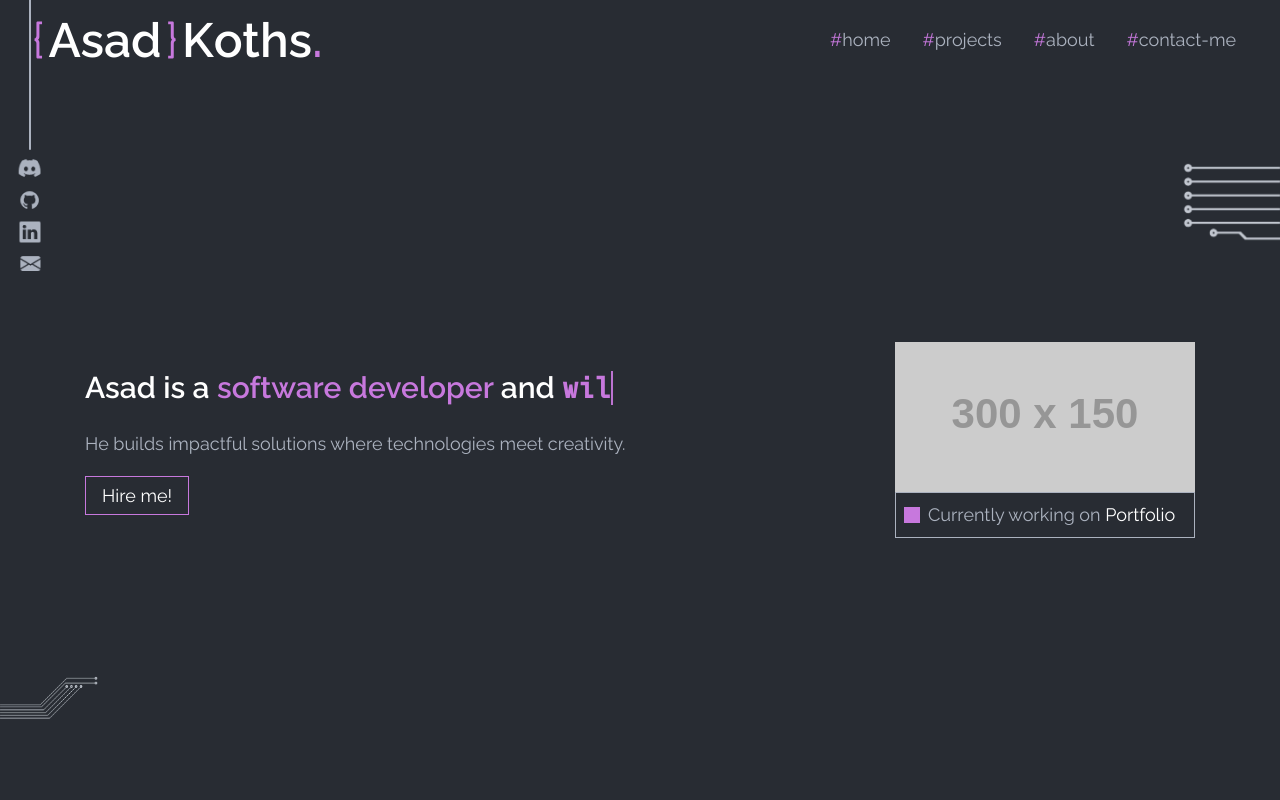
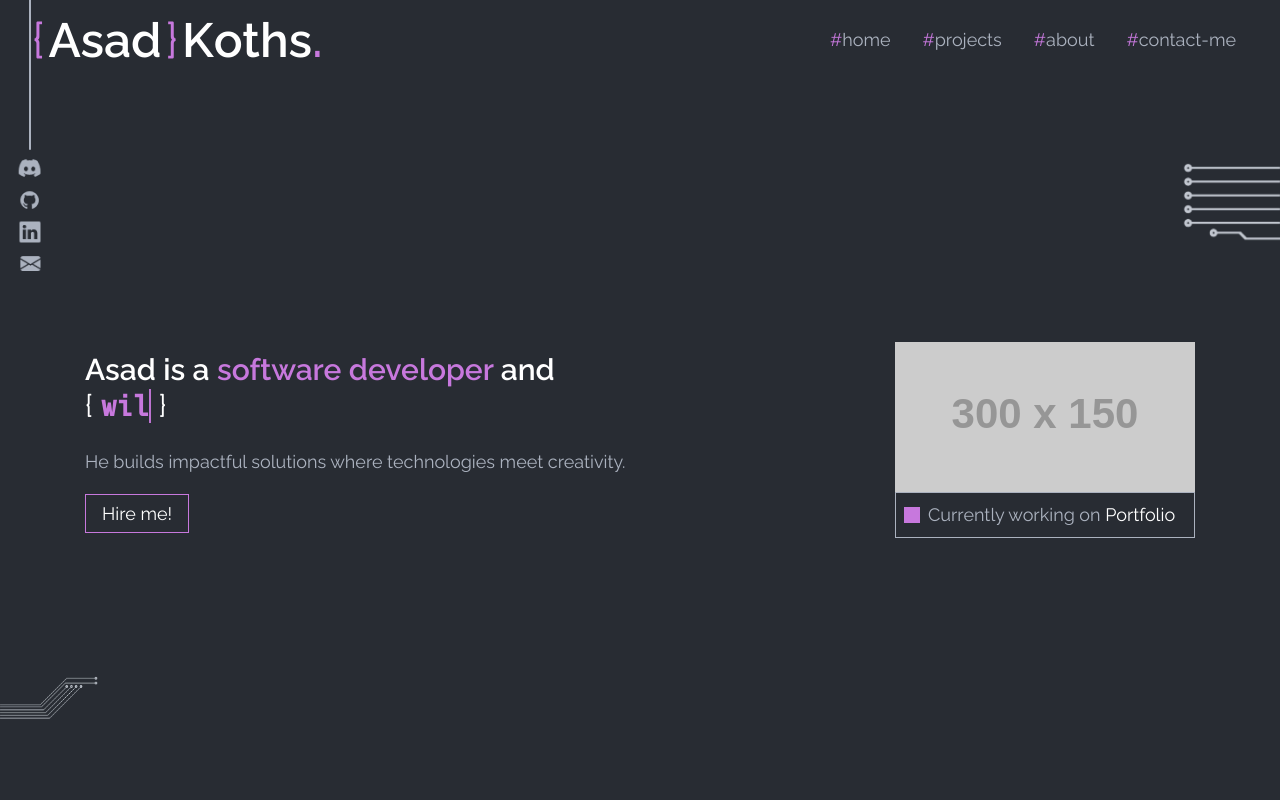
Before and after one commit to a3rium/asadk-portfolio, a Next.js app: page / in a window 1280 px wide. Shown: the top 800 px of the page. Built offline with nearby package versions, Linux system fonts and the light colour scheme.

Commit message:
update layout for small devices and typewriter

```diff
--- a/src/components/Hero/Hero.tsx
+++ b/src/components/Hero/Hero.tsx
@@ -16,11 +16,15 @@ const Hero = () => {
           />
         </div>
         <div className="sm:px-16 max-w-screen-xl mx-auto min-h-screen pt-20 flex items-center justify-between flex-wrap">
-          <div className="w-10/12 sm:w-8/12 mx-auto">
+          <div className="w-10/12 md:w-8/12 mx-auto">
             <h1 className="font-semibold text-2xl md:text-3xl text-white mb-3">
               Asad is a{" "}
               <span className="text-secondary">software developer</span> and{" "}
-              <Typewriter />
+              <span className="font-normal inline-block min-[460px]:block sm:inline-block min-[850px]:block">
+                {"{ "}
+                <Typewriter />
+                {" }"}
+              </span>
             </h1>
             <p className="text-primary my-6 text-base md:text-lg">
               He builds impactful solutions where technologies meet creativity.
```
